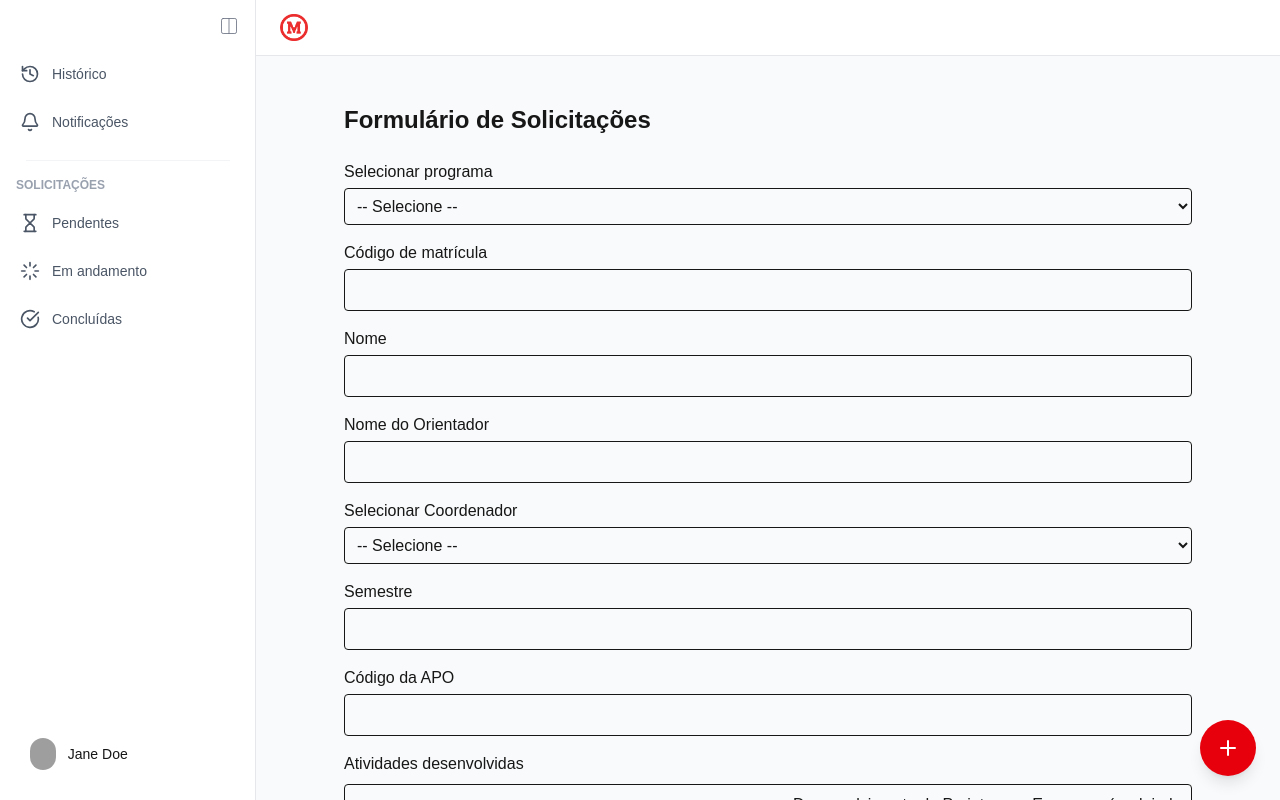
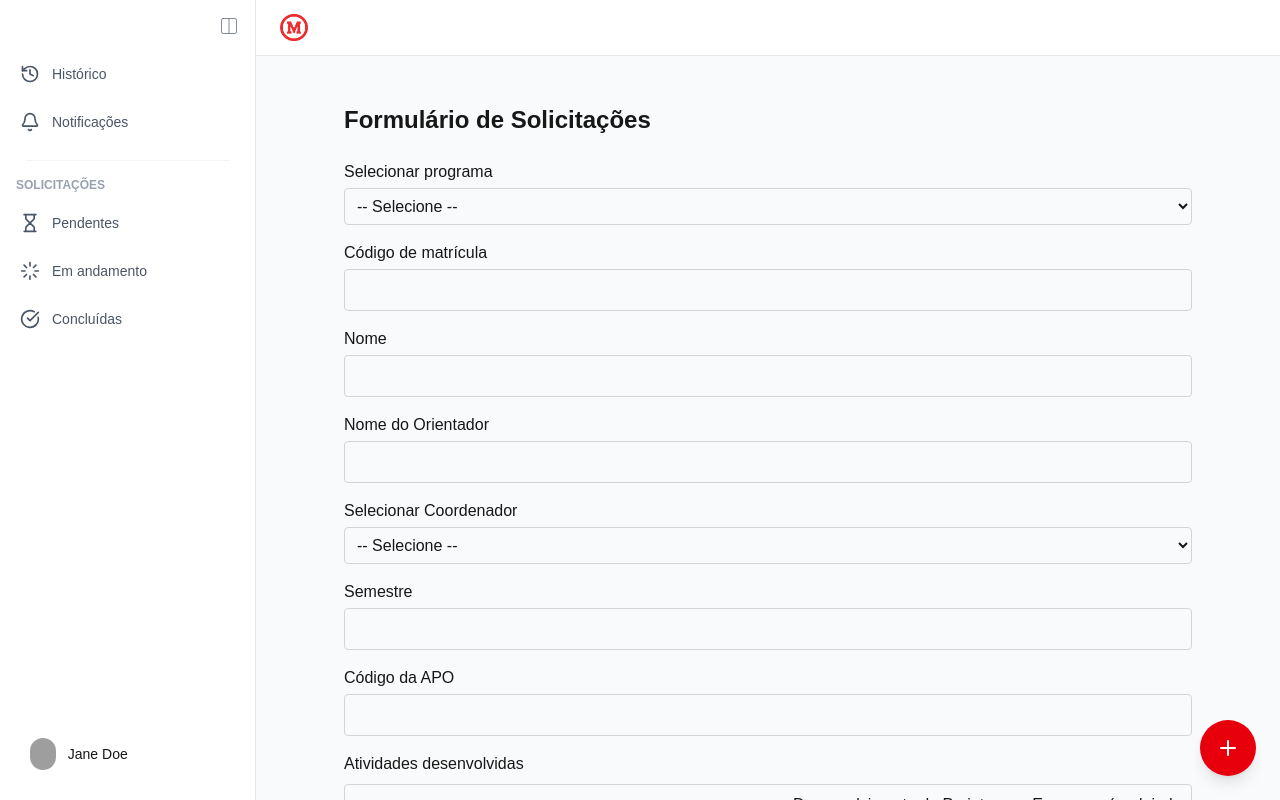
Before and after one commit to mtalala/apo-digital, a Next.js app: page /solicitacoes in a window 1280 px wide. Shown: the top 800 px of the page. Built offline with nearby package versions, Linux system fonts and the light colour scheme; grey boxes are pictures that could not be loaded.

Commit message:
style: update border color

```diff
--- a/app/(dashboard)/solicitacoes/page.tsx
+++ b/app/(dashboard)/solicitacoes/page.tsx
@@ -111,7 +111,7 @@ export default function SolicitacoesPage() {
           <select
             value={program}
             onChange={e => setProgram(Number(e.target.value))}
-            className="w-full border rounded p-2"
+            className="w-full border border-neutral-300 rounded p-2"
             required
           >
             <option value="">-- Selecione --</option>
@@ -128,7 +128,7 @@ export default function SolicitacoesPage() {
             type="text"
             value={matricula}
             onChange={e => setMatricula(e.target.value)}
-            className="w-full border rounded p-2"
+            className="w-full border border-neutral-300 rounded p-2"
             required
           />
         </div>
@@ -140,7 +140,7 @@ export default function SolicitacoesPage() {
             type="text"
             value={nome}
             onChange={e => setNome(e.target.value)}
-            className="w-full border rounded p-2"
+            className="w-full border border-neutral-300 rounded p-2"
             required
           />
         </div>
@@ -152,7 +152,7 @@ export default function SolicitacoesPage() {
             type="text"
             value={orientador}
             onChange={e => setOrientador(e.target.value)}
-            className="w-full border rounded p-2"
+            className="w-full border border-neutral-300 rounded p-2"
             required
           />
         </div>
@@ -163,7 +163,7 @@ export default function SolicitacoesPage() {
           <select
             value={coordenador}
             onChange={e => setCoordenador(Number(e.target.value))}
-            className="w-full border rounded p-2"
+            className="w-full border border-neutral-300 rounded p-2"
             required
           >
             <option value="">-- Selecione --</option>
@@ -180,7 +180,7 @@ export default function SolicitacoesPage() {
             type="text"
             value={semestre}
             onChange={e => setSemestre(e.target.value)}
-            className="w-full border rounded p-2"
+            className="w-full border border-neutral-300 rounded p-2"
             required
           />
         </div>
@@ -192,7 +192,7 @@ export default function SolicitacoesPage() {
             type="text"
             value={codigoApo}
             onChange={e => setCodigoApo(e.target.value)}
-            className="w-full border rounded p-2"
+            className="w-full border border-neutral-300 rounded p-2"
             required
           />
         </div>
@@ -200,7 +200,7 @@ export default function SolicitacoesPage() {
         {/* Atividades */}
         <div>
           <label className="block mb-2 font-medium">Atividades desenvolvidas</label>
-          <div className="grid grid-cols-1 sm:grid-cols-2 gap-2 max-h-96 overflow-y-auto border p-2 rounded">
+          <div className="grid grid-cols-1 sm:grid-cols-2 gap-2 max-h-96 overflow-y-auto border border-neutral-300 dark:border-white/[.145] p-2 rounded">
             {activities.map(a => (
               <label key={a.id} className="flex items-center space-x-2">
                 <input
--- a/app/page.tsx
+++ b/app/page.tsx
@@ -51,7 +51,7 @@ export default function Home() {
             Deploy Now
           </a>
           <a
-            className="flex h-12 w-full items-center justify-center rounded-full border border-solid border-black/[.08] px-5 transition-colors hover:border-transparent hover:bg-black/[.04] dark:border-white/[.145] dark:hover:bg-[#1a1a1a] md:w-[158px]"
+            className="flex h-12 w-full items-center justify-center rounded-full border border-solid border-neutral-400/[.08] px-5 transition-colors hover:border-transparent hover:bg-black/[.04] dark:border-white/[.145] dark:hover:bg-[#1a1a1a] md:w-[158px]"
             href="https://nextjs.org/docs?utm_source=create-next-app&utm_medium=appdir-template-tw&utm_campaign=create-next-app"
             target="_blank"
             rel="noopener noreferrer"
```
